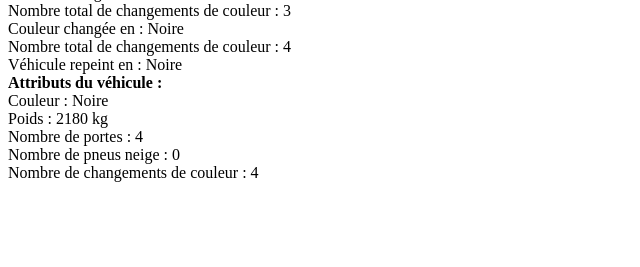
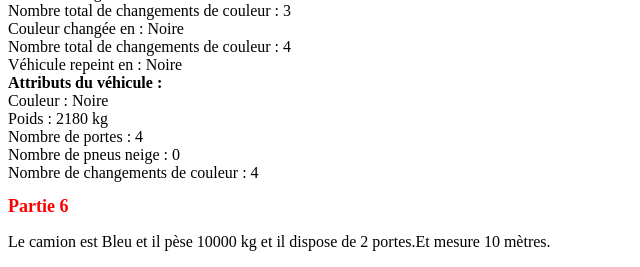
Before and after one commit to Corentin88/PHP_POO_EXERCICE, a PHP site: page /affichage.php in a window 1280 px wide. Shown: the part 1080-1347 px from the top of the page, without its empty margins (0-640 px from the left). Before the commit the page ends 1262 px from the top, so only its background shows below. Run offline with PHP 8.4, Linux system fonts and the light colour scheme.

Commit message:
affichage camion

```diff
--- a/Camion.class.php
+++ b/Camion.class.php
@@ -1,6 +1,6 @@
 <?php
 require_once "QuatreRoues.class.php";
-
+require_once "action.php";
 
 class Camion extends Quatre_roues
 {
@@ -15,7 +15,11 @@ class Camion extends Quatre_roues
     {
         $this->longueur += $longueur_remorque;
     }
-
+    public function mettre_essence(int $nombre_litre): void
+    {
+        $this->setPoids($this->getPoids() + $nombre_litre);  // Ajoute le poids de l'essence
+        echo "Ajout de $nombre_litre litres d'essence. Nouveau poids du camion : " . $this->getPoids() . " kg.<br>";
+    }
     public function getLongueur()
     {
         return $this->longueur;
--- a/affichage.php
+++ b/affichage.php
@@ -65,9 +65,13 @@ require_once "Camion.class.php";
     $maVoiture->setCouleur("Bleue");
     $maVoiture->repeindre("Noire");
     Vehicule::afficher_attribut($maVoiture);
+    ?>
+    <h2 class="h2">Partie 6</h2>
+   <?php
+$monCamion = new Camion("Bleu", 10000,2,10);
+echo "<p>Le camion est " . $monCamion->getCouleur() . " et il pèse " . $monCamion->getPoids() . " kg et il dispose de " . $monCamion->getNombrePortes() . " portes.Et mesure ". $monCamion->getLongueur()." mètres.</p>";
 
-    ?>
-
+   ?>
 
 
 </body>
```
